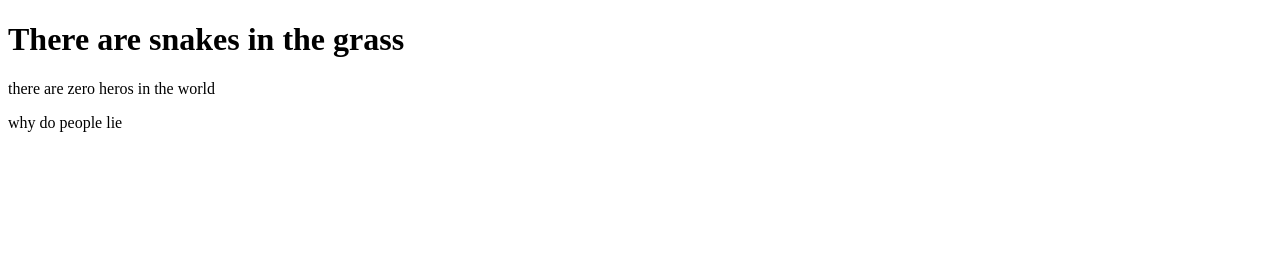
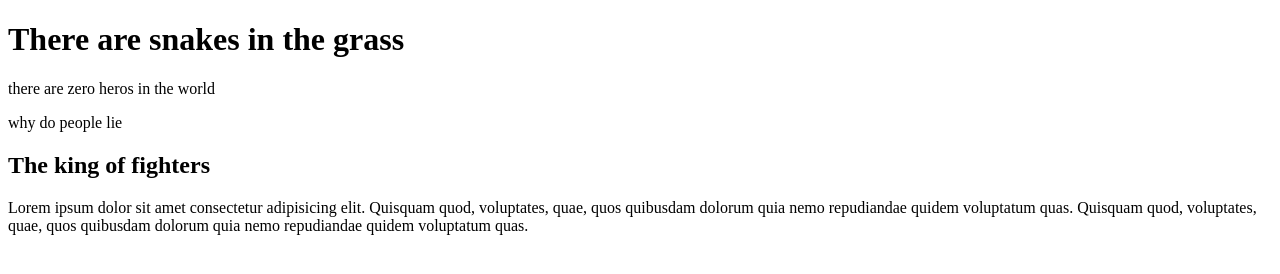
Before and after one commit to trevor36-sketch/Darkest-, a plain HTML site: page index.html in a window 1280 px wide. Drawn offline with Linux system fonts and the light colour scheme.

Commit message:
index.html

```diff
--- a/index.html
+++ b/index.html
@@ -10,6 +10,14 @@
     <h1>There are snakes in the grass</h1>
     <p>there are zero heros in the world</p>
     <p>why do people lie</p>
+    <section>
+        <h2>The king of fighters</h2>
+        <p>Lorem ipsum dolor sit amet consectetur adipisicing elit. Quisquam
+            quod, voluptates, quae, quos quibusdam dolorum quia nemo repudiandae
+            quidem voluptatum quas. Quisquam quod, voluptates, quae, quos
+            quibusdam dolorum quia nemo repudiandae quidem voluptatum quas.
+        </p>
+    </section>
  </main>
 </body>
 </html>
```
